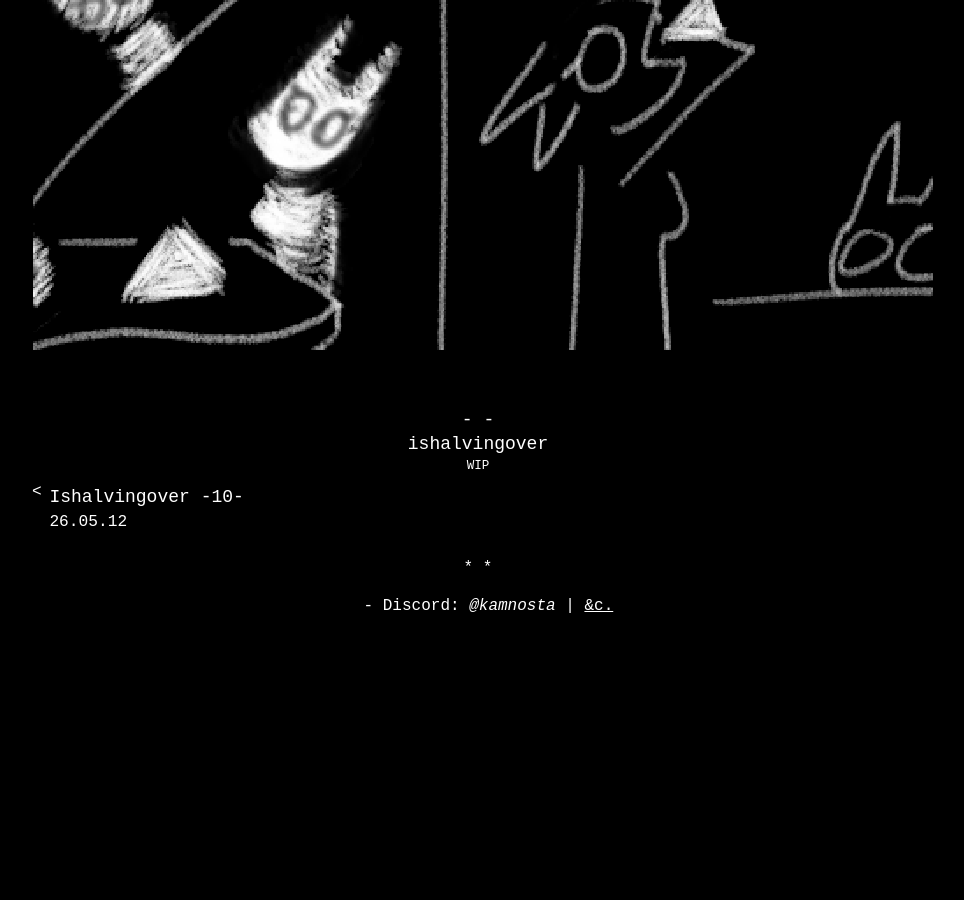
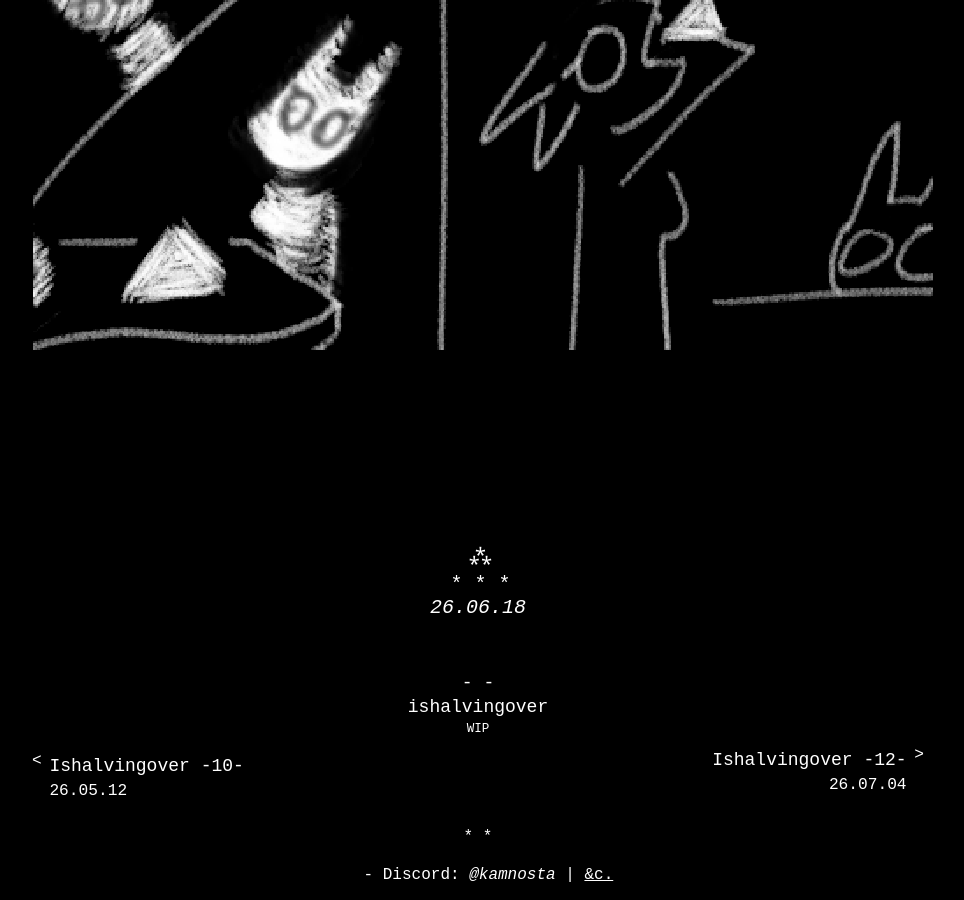
Before and after one commit to kamnosta/kamnosta.github.io, a Jekyll site: the page built from _ishalvingover/26-06-01-11.md, in a window 1280 px wide and 900 px high, scrolled down 1856 px. Shown: the whole window, without its empty margins (162-1126 px from the left). Built offline with Jekyll 4.4.1, drawn with Linux system fonts in a browser that asks for light colours; before the commit the page ends 2487 px from its top, so only the background shows below that.

Commit message:
iho12 start

```diff
--- a/_ishalvingover/26-06-01-11.md
+++ b/_ishalvingover/26-06-01-11.md
@@ -19,3 +19,10 @@
 ![/imgs_ishalvingover/260612_iho_wakeup_triangle.png](/imgs_ishalvingover/260612_iho_wakeup_triangle.png)
 
 ![/imgs_ishalvingover/260618_iho_wakeup_eats.png](/imgs_ishalvingover/260618_iho_wakeup_eats.png)
+
+<p class="text-align-center asterism">⁂</p>
+
+<p class="text-align-center">
+</p>
+
+<p class="text-align-center">* * *<br><i>26.06.18</i></p>
```
Also changed, not shown: other parts of _ishalvingover/26-06-01-11.md (+1 -1 lines), _ishalvingover/26-07-04-12.md (added, +9 -0 lines), imgs_ishalvingover/260704_iho_goddess_of_waves.png (added).
